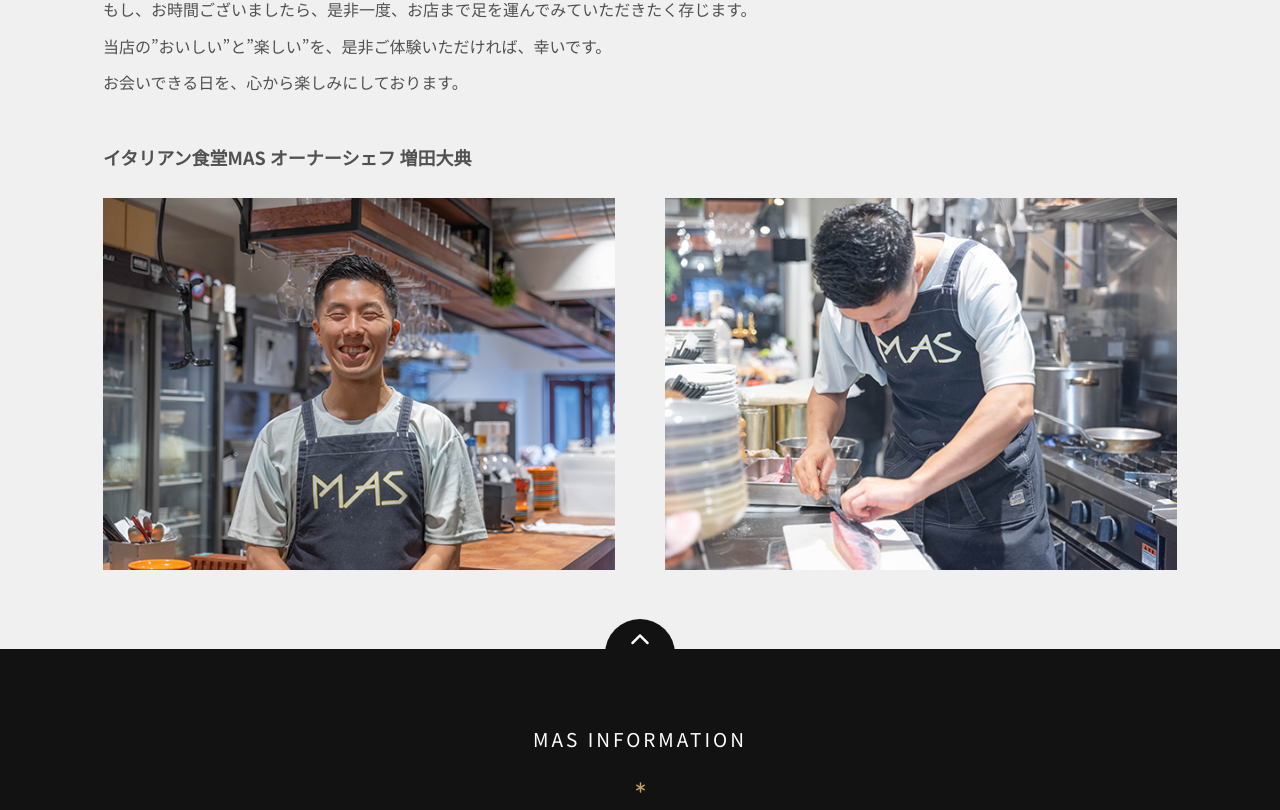
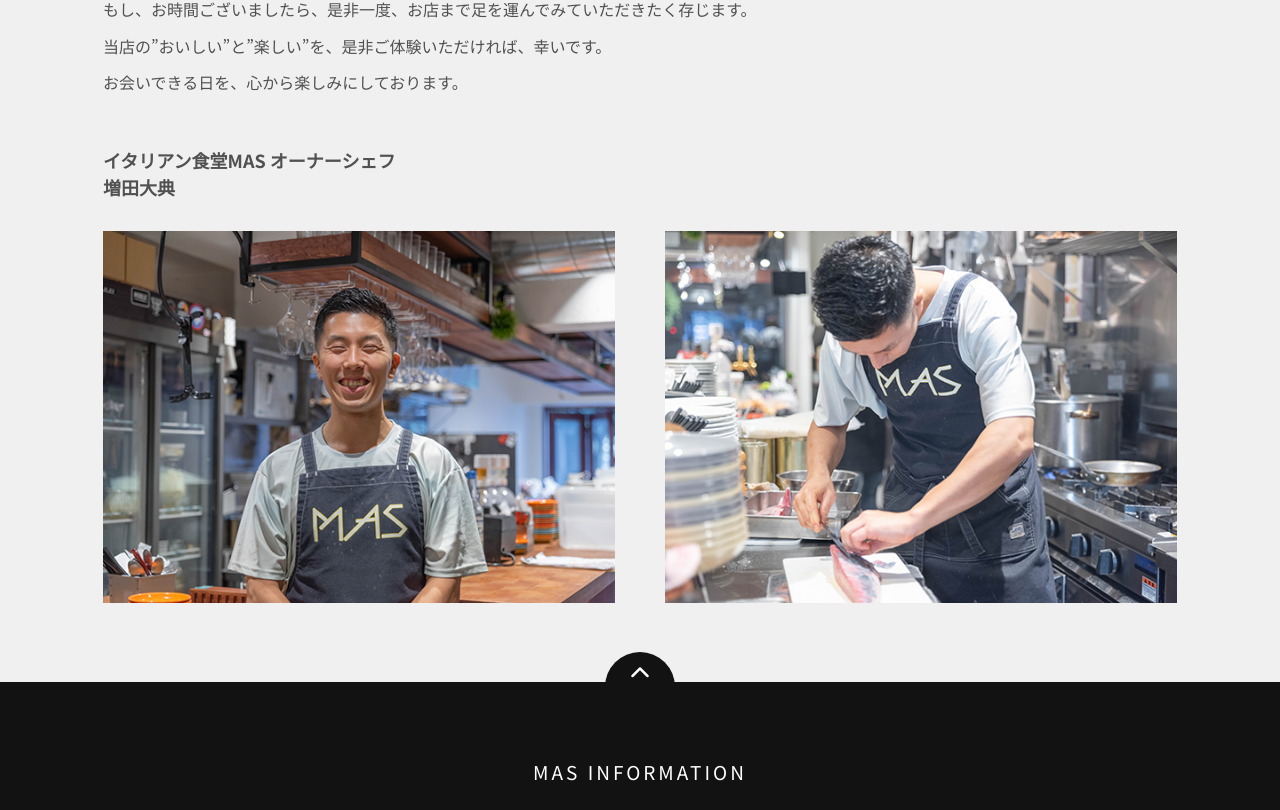
Before and after one commit to emoshu-yuta-okuma/mas-hp, a plain HTML site: page about.html in a window 1280 px wide. Shown: the part 1591-2401 px from the top of the page. Drawn offline with nearby package versions, Linux system fonts and the light colour scheme; a web font is replaced by a local one.

Commit message:
fontsize

```diff
--- a/about.html
+++ b/about.html
@@ -120,7 +120,7 @@
           <br>
           <br>
           <br>
-          <strong>イタリアン食堂MAS オーナーシェフ 増田大典</strong>
+          <strong>イタリアン食堂MAS オーナーシェフ<br>増田大典</strong>
         </p>
         <div class="about-mas-wrapper">
           <img src="images/about-2.jpg" alt="">
--- a/css/styles.css
+++ b/css/styles.css
@@ -504,6 +504,7 @@ section.mas-introduction {
 
 .about-mas strong {
   font-size: 1.7rem;
+  line-height: 2.7rem;
 }
 
 .mas-introduction .about-mas-wrapper {
```
